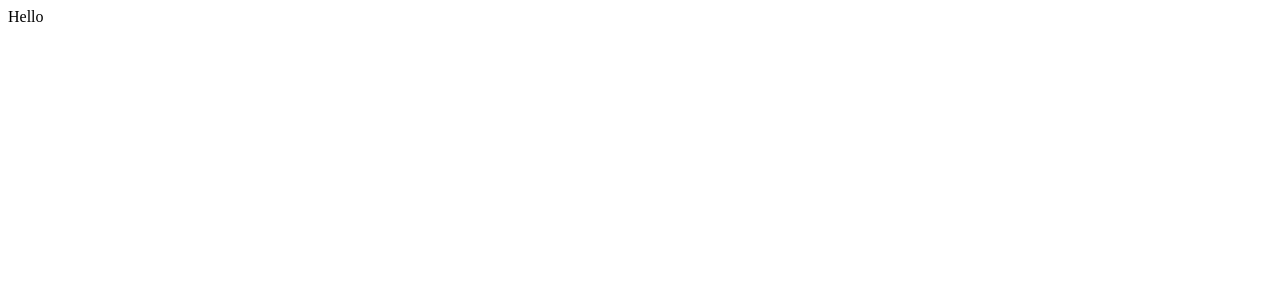
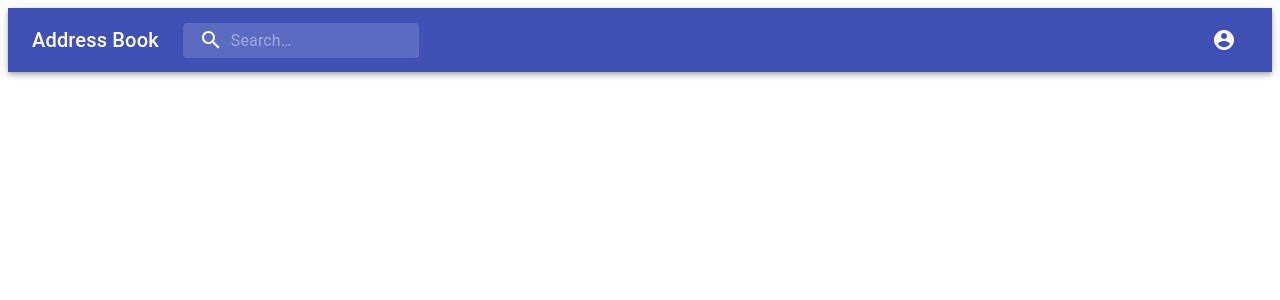
Before and after one commit to mateuszkoncikowski/address-book-app, a React (Create React App) app: page / in a window 1280 px wide. Shown: the top 300 px of the page. Built offline with nearby package versions, Linux system fonts and the light colour scheme; the HTML template or start-up script is replaced by a standard one.

Commit message:
Add main navbar

```diff
--- a/src/App.js
+++ b/src/App.js
@@ -1,9 +1,84 @@
 import React from 'react';
+import { fade, makeStyles } from '@material-ui/core/styles';
+import AppBar from '@material-ui/core/AppBar';
+import Toolbar from '@material-ui/core/Toolbar';
+import IconButton from '@material-ui/core/IconButton';
+import Typography from '@material-ui/core/Typography';
+import InputBase from '@material-ui/core/InputBase';
+import SearchIcon from '@material-ui/icons/Search';
+import AccountCircle from '@material-ui/icons/AccountCircle';
+
+const useStyles = makeStyles((theme) => ({
+  grow: {
+    flexGrow: 1,
+  },
+  search: {
+    position: 'relative',
+    borderRadius: theme.shape.borderRadius,
+    backgroundColor: fade(theme.palette.common.white, 0.15),
+    '&:hover': {
+      backgroundColor: fade(theme.palette.common.white, 0.25),
+    },
+    marginRight: theme.spacing(2),
+    marginLeft: 0,
+    width: '100%',
+    [theme.breakpoints.up('sm')]: {
+      marginLeft: theme.spacing(3),
+      width: 'auto',
+    },
+  },
+  searchIcon: {
+    padding: theme.spacing(0, 2),
+    height: '100%',
+    position: 'absolute',
+    pointerEvents: 'none',
+    display: 'flex',
+    alignItems: 'center',
+    justifyContent: 'center',
+  },
+  inputRoot: {
+    color: 'inherit',
+  },
+  inputInput: {
+    padding: theme.spacing(1, 1, 1, 0),
+    paddingLeft: `calc(1em + ${theme.spacing(4)}px)`,
+    transition: theme.transitions.create('width'),
+    width: '100%',
+    [theme.breakpoints.up('md')]: {
+      width: '20ch',
+    },
+  },
+}));
 
 function App() {
+  const classes = useStyles();
+
   return (
-    <div>
-      Hello
+    <div className={classes.grow}>
+      <AppBar position="static">
+        <Toolbar>
+          <Typography variant="h6" noWrap>
+            Address Book
+          </Typography>
+          <div className={classes.search}>
+            <div className={classes.searchIcon}>
+              <SearchIcon />
+            </div>
+            <InputBase
+              placeholder="Search…"
+              classes={{
+                root: classes.inputRoot,
+                input: classes.inputInput,
+              }}
+              inputProps={{ 'aria-label': 'search' }}
+            />
+          </div>
+          <div className={classes.grow} />
+          <IconButton onClick={() => {}} color="inherit">
+            <AccountCircle />
+          </IconButton>
+        </Toolbar>
+      </AppBar>
     </div>
   );
 }
```
Also changed, not shown: package.json (+20 -9 lines), 2 other files (tests, documents, lock files or other folders).
